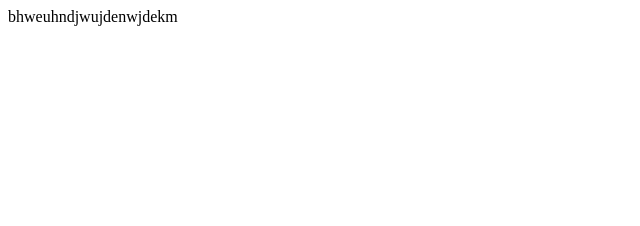
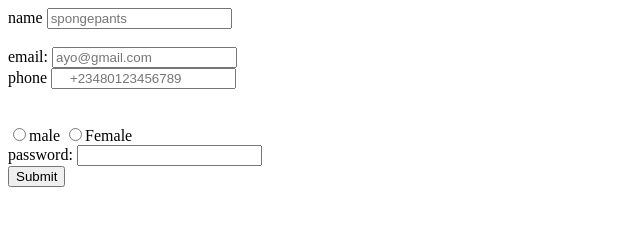
Before and after one commit to Bossmajour/HTML-Basic, a plain HTML site: page index.html in a window 1280 px wide. Shown: the whole page, without its empty margins (0-640 px from the left). Drawn offline with Linux system fonts and the light colour scheme.

Commit message:
completed form data

```diff
--- a/index.html
+++ b/index.html
@@ -1 +1,52 @@
-bhweuhndjwujdenwjdekm
+<DDOCTYPE html>
+
+    <html>
+<head>
+    <title>My Form Data</title>
+</head>
+<body>
+
+<form action="" onsubmit="myFunction()">
+    <div>
+        <label for="name">name </label>
+        <input type ="text "id="fname" name="fname" placeholder="spongepants" required>
+    </div>
+        <br>
+
+    <div>
+        <label for="email">email:</label>
+        <input type ="email"id="email"  name="email" placeholder="ayo@gmail.com">
+    </div>
+
+     <div>
+    <label for="phone">phone</label>
+    <input type="tel" id="phone" name="phone" placeholder="
+    +23480123456789">
+    </div>
+    <br>
+
+    <div>
+        <br>
+        <td>
+            <input type="radio" name="Gender">male
+            <input type="radio" name="Gender">Female
+        </td>
+    </div>
+<label for="pass">password:</label>
+<input type ="password "id="pass"  name="pas" maxlength="12" required>
+<br>
+<div>
+<input type="submit" value="Submit">
+
+</div>
+</form >
+
+
+<script type="text/javascript">
+    function myFunction() {
+       alert ("The form is submitted");
+    }
+</script>
+
+</body>
+</html>
```
Also changed, not shown: style.css (added).
